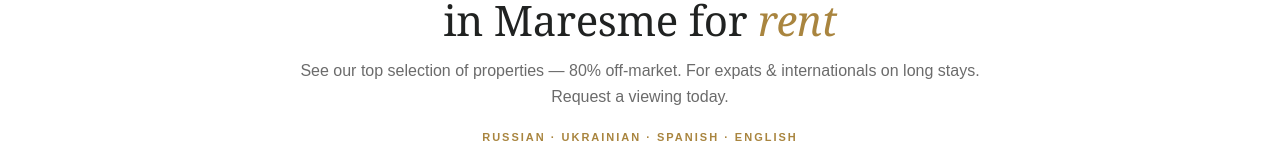
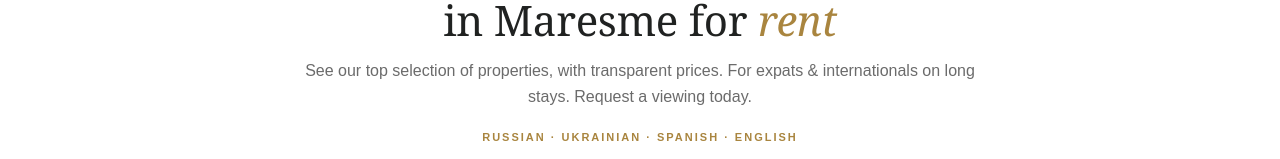
Before and after one commit to grandiorarealestate-wq/grandiora_es_landing, a SvelteKit app: page / in a window 1280 px wide. Shown: the part 258-417 px from the top of the page. Built offline with nearby package versions, Linux system fonts and the light colour scheme.

Commit message:
Remove '80% off-market' barrier from hero + meta

```diff
--- a/src/routes/+page.svelte
+++ b/src/routes/+page.svelte
@@ -20,7 +20,7 @@
 	<meta property="og:title" content="Grandiora — Luxury villas for rent in Maresme" />
 	<meta
 		property="og:description"
-		content="Top selection of luxury rental properties for expats & internationals on long stays. 80% off-market. We answer within minutes."
+		content="Top selection of luxury rental properties for expats & internationals on long stays. We answer within minutes."
 	/>
 	<meta property="og:type" content="website" />
 	<meta property="og:image" content="https://grandiorarealestate.com/rental-en/img/villa1.jpg" />
@@ -33,7 +33,7 @@
 		<div class="kick">Luxury Rental · Maresme</div>
 		<div class="rule"></div>
 		<h1>Best luxury villas<br />in Maresme for <span>rent</span></h1>
-		<p>See our top selection of properties — 80% off-market. For expats & internationals on long stays. Request a viewing today.</p>
+		<p>See our top selection of properties, with transparent prices. For expats & internationals on long stays. Request a viewing today.</p>
 		<div class="langs-line">Russian · Ukrainian · Spanish · English</div>
 		<div class="ctas"><a class="btn" href="#top">View properties</a></div>
 	</div>
```
